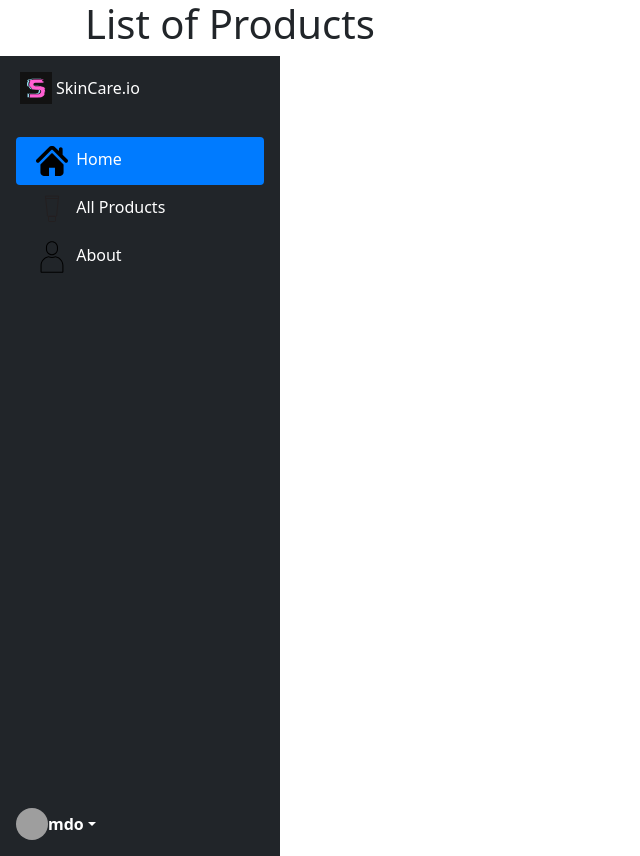
After one commit to sameerCOfficial/skin-care, a Flask app: template templates/list.html in a window 1280 px wide. The commit adds this page. Shown: the whole page, without its empty margins (0-640 px from the left). Run offline with Flask 3, Linux system fonts and the light colour scheme; the template is opened without the code that fills it, so the values that code supplies are empty; grey boxes are pictures that could not be loaded.

Commit message:
created layout page, created sidebar, added icons

```diff
--- a/app.py
+++ b/app.py
@@ -1,2 +1,13 @@
 from flask import Flask
+from flask import render_template
 app = Flask(__name__)
+
+@app.route("/")
+def home():
+    return render_template("index.html")
+@app.route("/list")
+def list():
+    return render_template("list.html")
+@app.route("/filter")
+def filter():
+    return render_template("filter.html")
--- /dev/null
+++ b/package.json
@@ -0,0 +1,5 @@
+{
+  "dependencies": {
+    "bootstrap": "^5.3.2"
+  }
+}
--- /dev/null
+++ b/static/style.css
@@ -0,0 +1,96 @@
+element.style {
+    width: 280px;
+}
+.sidebar {
+    min-height: 100vh;
+}
+
+.bg-dark {
+    background-color: #212529!important;
+}
+.text-white {
+    color: #fff!important;
+}
+.p-3 {
+    padding: 1rem!important;
+}
+.flex-shrink-0 {
+    flex-shrink: 0!important;
+}
+.flex-column {
+    flex-direction: column!important;
+}
+.d-flex {
+    display: flex!important;
+}
+*, ::after, ::before {
+    box-sizing: border-box;
+}
+user agent stylesheet
+div {
+    display: block;
+}
+body {
+    margin: 0;
+    font-family: var(--bs-font-sans-serif);
+    font-size: 1rem;
+    font-weight: 400;
+    line-height: 1.5;
+    color: #212529;
+    background-color: #fff;
+    -webkit-text-size-adjust: 100%;
+    -webkit-tap-highlight-color: transparent;
+}
+:root {
+    --bs-blue: #0d6efd;
+    --bs-indigo: #6610f2;
+    --bs-purple: #6f42c1;
+    --bs-pink: #d63384;
+    --bs-red: #dc3545;
+    --bs-orange: #fd7e14;
+    --bs-yellow: #ffc107;
+    --bs-green: #198754;
+    --bs-teal: #20c997;
+    --bs-cyan: #0dcaf0;
+    --bs-white: #fff;
+    --bs-gray: #6c757d;
+    --bs-gray-dark: #343a40;
+    --bs-primary: #0d6efd;
+    --bs-secondary: #6c757d;
+    --bs-success: #198754;
+    --bs-info: #0dcaf0;
+    --bs-warning: #ffc107;
+    --bs-danger: #dc3545;
+    --bs-light: #f8f9fa;
+    --bs-dark: #212529;
+    --bs-font-sans-serif: system-ui,-apple-system,"Segoe UI",Roboto,"Helvetica Neue",Arial,"Noto Sans","Liberation Sans",sans-serif,"Apple Color Emoji","Segoe UI Emoji","Segoe UI Symbol","Noto Color Emoji";
+    --bs-font-monospace: SFMono-Regular,Menlo,Monaco,Consolas,"Liberation Mono","Courier New",monospace;
+    --bs-gradient: linear-gradient(180deg, rgba(255, 255, 255, 0.15), rgba(255, 255, 255, 0));
+}
+injected stylesheet
+:host, :root {
+    --rem: 16;
+}
+user agent stylesheet
+:root {
+    --arc-palette-background: #0A0D4BFF;
+    --arc-palette-cutoutColor: #212AFBFF;
+    --arc-palette-minContrastColor: #212AFBFF;
+    --arc-palette-hover: #5D64FB7A;
+    --arc-palette-title: #DEDFFDFF;
+    --arc-background-gradient-color0: #01021EFF;
+    --arc-background-gradient-color1: #17011EFF;
+    --arc-palette-focus: #4D54FBCE;
+    --arc-palette-foregroundSecondary: #8489FBFF;
+    --arc-palette-subtitle: #76777FFF;
+    --arc-palette-foregroundPrimary: #ECEDFEFF;
+    --arc-palette-foregroundTertiary: #3139FBFF;
+    --arc-palette-backgroundExtra: #050625FF;
+    --arc-palette-maxContrastColor: #ECEDFEFF;
+}
+*, ::after, ::before {
+    box-sizing: border-box;
+}
+*, ::after, ::before {
+    box-sizing: border-box;
+}
--- /dev/null
+++ b/templates/layout.html
@@ -0,0 +1,68 @@
+<!DOCTYPE html>
+<html lang="en">
+<head>
+    <meta charset="UTF-8">
+    <meta name="viewport" content="width=device-width, initial-scale=1.0">
+    <title>{% block title %}SkinCare.io{% endblock %}</title>
+    <link rel="stylesheet" href="https://cdn.jsdelivr.net/npm/bootstrap@4.3.1/dist/css/bootstrap.min.css" integrity="sha384-ggOyR0iXCbMQv3Xipma34MD+dH/1fQ784/j6cY/iJTQUOhcWr7x9JvoRxT2MZw1T" crossorigin="anonymous">
+    <link rel="stylesheet" href="{{ url_for('static', filename='style.css') }}">
+    <link rel="icon" href="{{ url_for('static', filename='favicon.ico') }}" type="image/x-icon">
+    <link href="/static/styles.css" rel="stylesheet">
+</head>
+<body>
+    <div class="container">
+        {% block content %}{% endblock %}
+    </div>
+    <div class="d-flex flex-column flex-shrink-0 p-3 text-white bg-dark sidebar" style="width: 280px;">
+        <a href="/" class="d-flex align-items-center mb-3 mb-md-0 me-md-auto text-white text-decoration-none">
+            <span class="icon">
+                <img src="/static/SertLogoReduced.svg" alt="" width="40" height="32">
+            </span>
+            <span class="fs-4">SkinCare.io</span>
+        </a>
+        <hr>
+        <ul class="nav nav-pills flex-column mb-auto">
+          <li class="nav-item">
+            <a href="#" class="nav-link active" aria-current="page">
+                <span class="icon">
+                    <img src="/static/home.svg" alt="" width="40" height="32">
+                </span>
+              Home
+            </a>
+          </li>
+          <li>
+            <a href="#" class="nav-link text-white">
+                <span class="icon">
+                    <img src="/static/facewash.svg" alt="" width="40" height="32">
+                </span>
+              All Products
+            </a>
+          </li>
+          <li>
+            <a href="#" class="nav-link text-white">
+                <span class="icon">
+                    <img src="/static/person.svg" alt="" width="40" height="32">
+                </span>
+              About
+            </a>
+        </ul>
+        <hr>
+        <div class="dropdown">
+          <a href="#" class="d-flex align-items-center text-white text-decoration-none dropdown-toggle" id="dropdownUser1" data-bs-toggle="dropdown" aria-expanded="false">
+            <img src="https://github.com/mdo.png" alt="" width="32" height="32" class="rounded-circle me-2">
+            <strong>mdo</strong>
+          </a>
+          <ul class="dropdown-menu dropdown-menu-dark text-small shadow" aria-labelledby="dropdownUser1">
+            <li><a class="dropdown-item" href="#">New project...</a></li>
+            <li><a class="dropdown-item" href="#">Settings</a></li>
+            <li><a class="dropdown-item" href="#">Profile</a></li>
+            <li><hr class="dropdown-divider"></li>
+            <li><a class="dropdown-item" href="#">Sign out</a></li>
+          </ul>
+        </div>
+      </div>
+    <script src="https://code.jquery.com/jquery-3.3.1.slim.min.js" integrity="sha384-q8i/X+965DzO0rT7abK41JStQIAqVgRVzpbzo5smXKp4YfRvH+8abtTE1Pi6jizo" crossorigin="anonymous"></script>
+    <script src="https://cdn.jsdelivr.net/npm/popper.js@1.14.7/dist/umd/popper.min.js" integrity="sha384-UO2eT0CpHqdSJQ6hJty5KVphtPhzWj9WO1clHTMGa3JDZwrnQq4sF86dIHNDz0W1" crossorigin="anonymous"></script>
+    <script src="https://cdn.jsdelivr.net/npm/bootstrap@4.3.1/dist/js/bootstrap.min.js" integrity="sha384-JjSmVgyd0p3pXB1rRibZUAYoIIy6OrQ6VrjIEaFf/nJGzIxFDsf4x0xIM+B07jRM" crossorigin="anonymous"></script>
+</body>
+</html>
--- /dev/null
+++ b/templates/list.html
@@ -0,0 +1,7 @@
+{% extends 'layout.html' %}
+
+{% block title %}List - SkinCare.io{% endblock %}
+
+{% block content %}
+    <h1>List of Products</h1>
+{% endblock %}
```
Also changed, not shown: templates/filter.html (added, +7 -0 lines), templates/index.html (+6 -17 lines), package-lock.json (added), static/SertLogoReduced.svg (added), static/facewash.svg (added), static/home.svg (added), static/person.svg (added).
